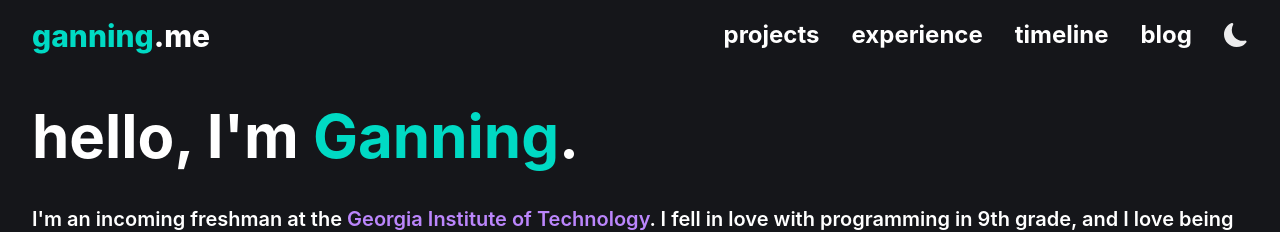
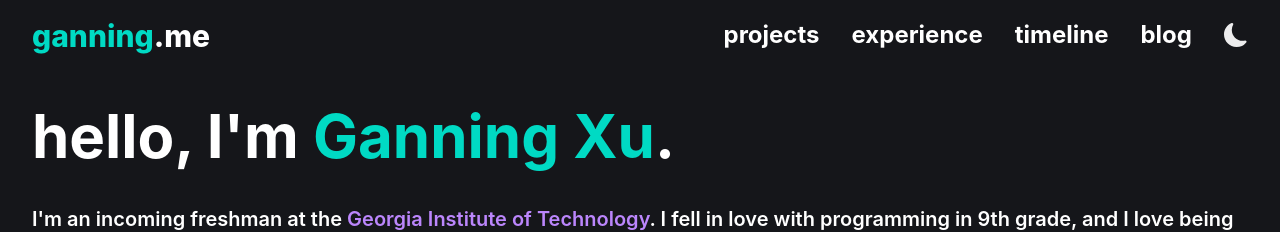
Before and after one commit to ganning127/ganningxu.com, a Next.js app: page / in a window 1280 px wide. Shown: the top 232 px of the page. Built offline with nearby package versions, Linux system fonts and the light colour scheme.

Commit message:
changed logo and wording

```diff
--- a/components/Landing/index.jsx
+++ b/components/Landing/index.jsx
@@ -28,7 +28,7 @@ export const Landing = () => {
         transition={{ duration: 0.7, delay: 0.5 }}
       >
         <Heading fontSize="6xl" as="h1" color={textColor[colorMode]}>
-          hello, I&apos;m <chakra.span color="blue.light">Ganning</chakra.span>.
+          hello, I&apos;m <chakra.span color="blue.light">Ganning Xu</chakra.span>.
         </Heading>
 
         {/* <Text fontSize="xl" fontWeight="semibold" mt="4">
@@ -119,7 +119,7 @@ export const Landing = () => {
             <Link
               color="purple.light"
               _hover={{ color: "purple.hover" }}
-              href="mailto:xu23g@ncssm.edu"
+              href="mailto:ganning.xu@gatech.edu"
             >
               reach out
             </Link>{" "}
--- a/data/timelineData.json
+++ b/data/timelineData.json
@@ -256,7 +256,7 @@
     "type": "work",
     "desc": "Working on the Zone Management Tool (ZMT) and NFSRODS.",
     "date": "Nov 2022",
-    "img": "<irods_logo>.png",
+    "img": "/logos/irods.png",
     "alt": "NCBCE Logo",
     "skills": [
       "javascript",
--- a/pages/projects.js
+++ b/pages/projects.js
@@ -46,7 +46,7 @@ export default function Home() {
           <Link
             color="purple.light"
             _hover={{ color: "purple.hover" }}
-            href="mailto:xu23g@ncssm.edu"
+            href="mailto:ganning.xu@gatech.edu"
           >
             {" "}
             reach out
```
Also changed, not shown: public/logos/irods.png (added).
